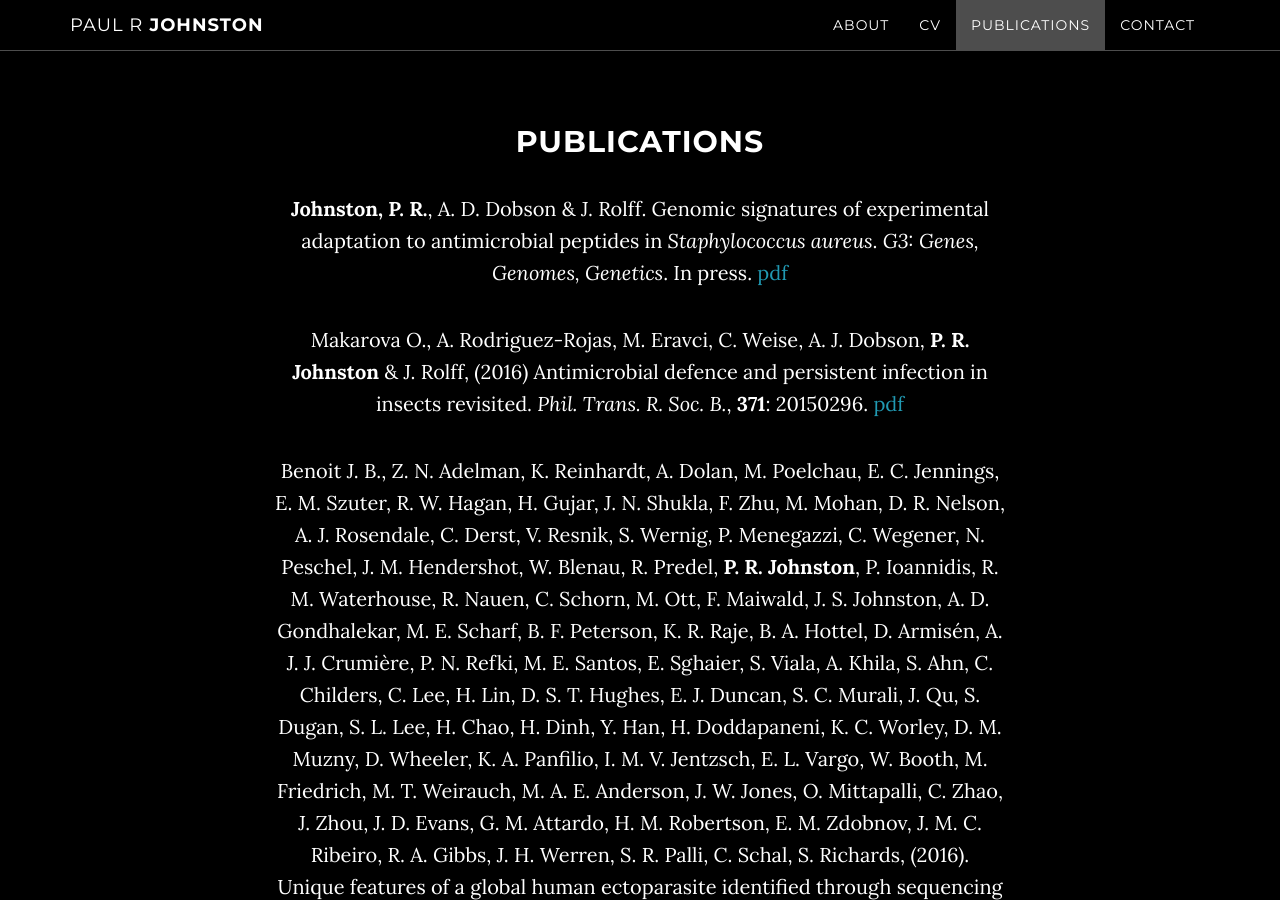
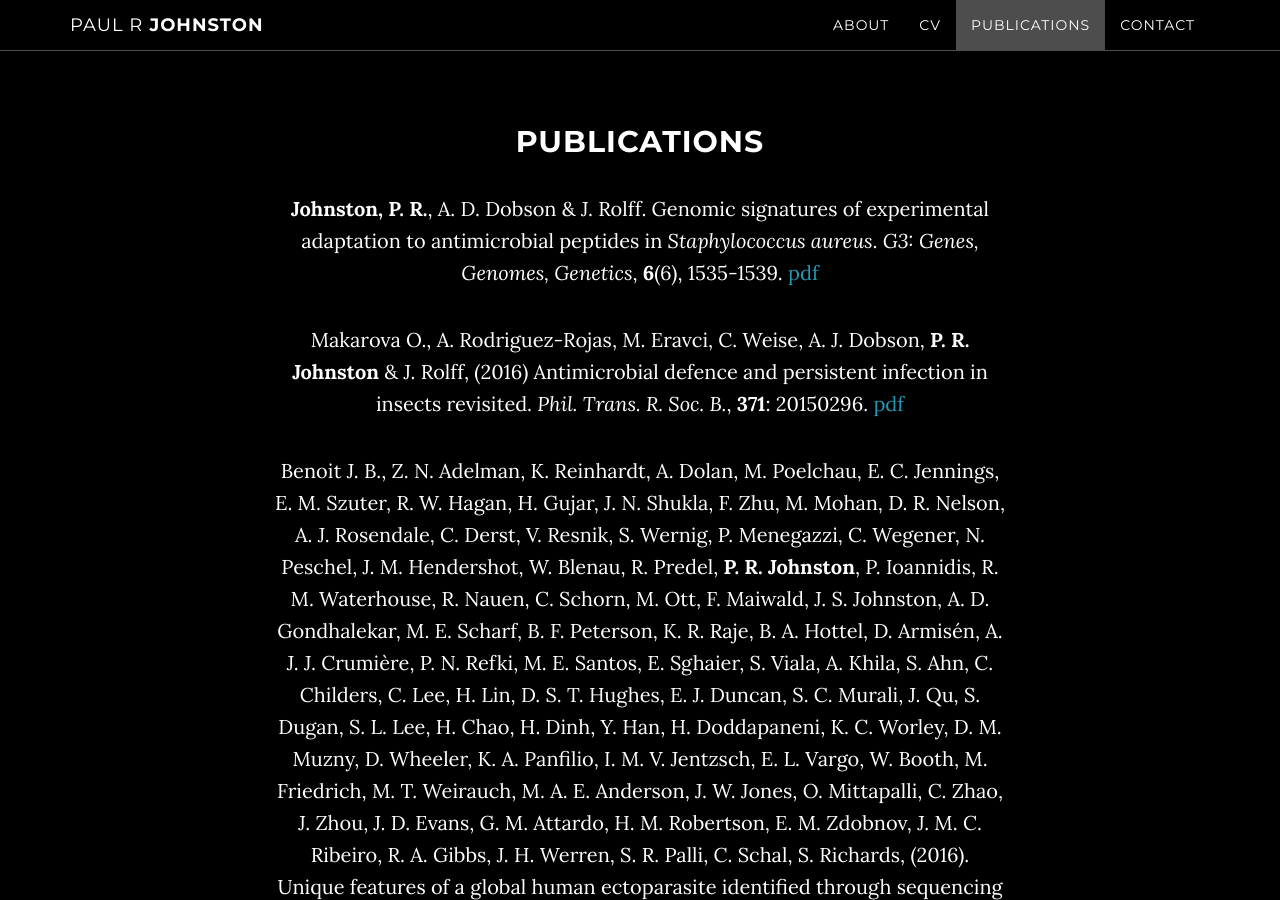
Before and after one commit to prjbio/prjbio.github.io, a Jekyll site: the page built from index.html, in a window 1280 px wide and 900 px high, scrolled down 2017 px. Built offline with Jekyll 4.4.1, drawn with Linux system fonts in a browser that asks for light colours.

Commit message:
g3 citation

```diff
--- a/_includes/publications.html
+++ b/_includes/publications.html
@@ -4,7 +4,7 @@
             <div class="container">
                 <div class="col-lg-8 col-lg-offset-2">
                     <h2>Publications</h2>
-			<p><strong>Johnston, P. R.</strong>, A. D. Dobson &amp; J. Rolff. Genomic signatures of experimental adaptation to antimicrobial peptides in <em>Staphylococcus aureus</em>. <em>G3: Genes, Genomes, Genetics</em>. In press. <a href="https://dl.dropboxusercontent.com/u/19097397/2016_johnston_et_al.pdf" target="_blank">pdf</a></p>
+		    <p><strong>Johnston, P. R.</strong>, A. D. Dobson &amp; J. Rolff. Genomic signatures of experimental adaptation to antimicrobial peptides in <em>Staphylococcus aureus</em>. <em>G3: Genes, Genomes, Genetics</em>, <strong>6</strong>(6), 1535-1539. <a href="https://dl.dropboxusercontent.com/u/19097397/2016_johnston_et_al.pdf" target="_blank">pdf</a></p>
 <p>Makarova O., A. Rodriguez-Rojas, M. Eravci, C. Weise, A. J. Dobson, <strong>P. R. Johnston</strong> &amp; J. Rolff, (2016) Antimicrobial defence and persistent infection in insects revisited. <em>Phil. Trans. R. Soc. B.</em>, <strong>371</strong>: 20150296. <a href="https://dl.dropboxusercontent.com/u/19097397/2016_makarova_et_al.pdf" target="_blank">pdf</a></p>
 <p>Benoit J. B., Z. N. Adelman, K. Reinhardt, A. Dolan, M. Poelchau, E. C. Jennings, E. M. Szuter, R. W. Hagan, H. Gujar, J. N. Shukla, F. Zhu, M. Mohan, D. R. Nelson, A. J. Rosendale, C. Derst, V. Resnik, S. Wernig, P. Menegazzi, C. Wegener, N. Peschel, J. M. Hendershot, W. Blenau, R. Predel, <strong>P. R. Johnston</strong>, P. Ioannidis, R. M. Waterhouse, R. Nauen, C. Schorn, M. Ott, F. Maiwald, J. S. Johnston, A. D. Gondhalekar, M. E. Scharf, B. F. Peterson, K. R. Raje, B. A. Hottel, D. Armisén, A. J. J. Crumière, P. N. Refki, M. E. Santos, E. Sghaier, S. Viala, A. Khila, S. Ahn, C. Childers, C. Lee, H. Lin, D. S. T. Hughes, E. J. Duncan, S. C. Murali, J. Qu, S. Dugan, S. L. Lee, H. Chao, H. Dinh, Y. Han, H. Doddapaneni, K. C. Worley, D. M. Muzny, D. Wheeler, K. A. Panfilio, I. M. V. Jentzsch, E. L. Vargo, W. Booth, M. Friedrich, M. T. Weirauch, M. A. E. Anderson, J. W. Jones, O. Mittapalli, C. Zhao, J. Zhou, J. D. Evans, G. M. Attardo, H. M. Robertson, E. M. Zdobnov, J. M. C. Ribeiro, R. A. Gibbs, J. H. Werren, S. R. Palli, C. Schal, S. Richards, (2016). Unique features of a global human ectoparasite identified through sequencing of the bed bug genome. <em>Nature Communications</em>, <strong>4</strong>:10165. <a href="https://dl.dropboxusercontent.com/u/19097397/2016_benoit_et_al.pdf" target="_blank">pdf</a></p>
 <p>Honnen, A. C., <strong>P. R. Johnston</strong> &amp; M. T. Monaghan, (2016). Sex-specific gene expression in the mosquito <em>Culex pipiens</em> f. <em>molestus</em> in response to artificial light at night. <em>BMC Genomics</em>, <strong>17</strong>:22. <a href="https://dl.dropboxusercontent.com/u/19097397/2016_honnen_et_al.pdf" target="_blank">pdf</a></p>
```
